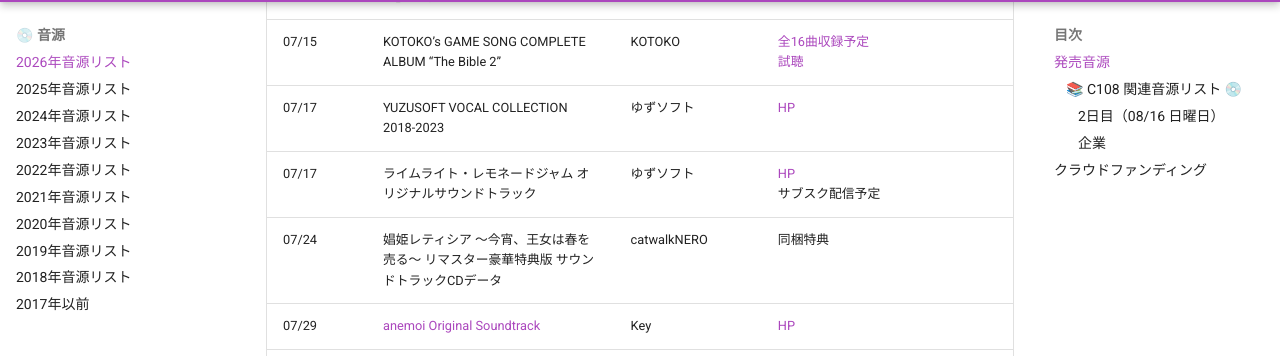
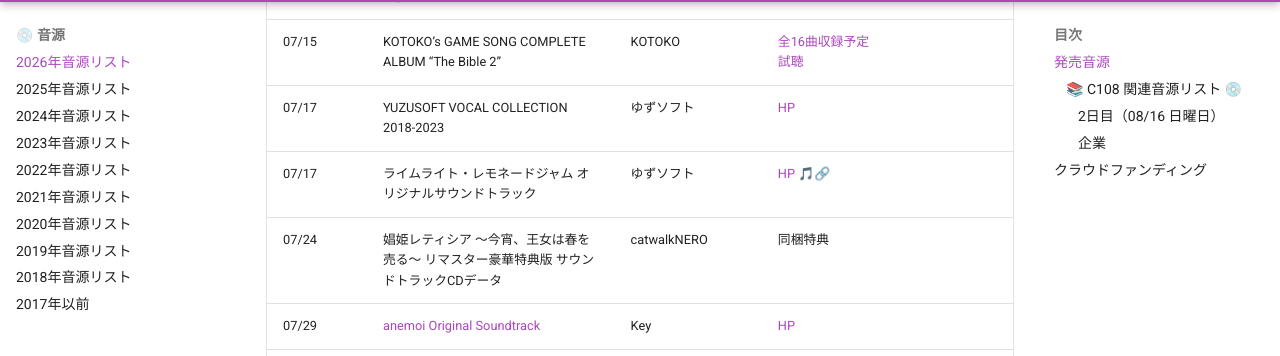
Before and after one commit to onihusube/ensonglog, an MkDocs documentation site: the page built from docs/2026/音源.md, in a window 1280 px wide and 900 px high, scrolled down 9172 px. Shown: the part 94-450 px from the top of the window. Built offline with MkDocs 1.6.1 and Material for MkDocs 9.7.7, drawn with Linux system fonts in a browser that asks for light colours; comment, search, counter and statistics services are not loaded.

Commit message:
ララジャムサントラ配信

```diff
--- a/docs/2026/音源.md
+++ b/docs/2026/音源.md
@@ -132,7 +132,7 @@
 | 07/11 | マガルミナ ED「キセキプロトスター」 配信 | Purple Software | [🎵🔗](https://linkco.re/G5Y123vS) |
 | 07/15 | KOTOKO’s GAME SONG COMPLETE ALBUM “The Bible 2” | KOTOKO | [全16曲収録予定](https://www.kotoko.asia/posts/news/dfgytr) </br> [試聴](https://www.youtube.com/watch?v=0nfMIps6A8Y) |
 | 07/17 | YUZUSOFT VOCAL COLLECTION 2018-2023 | ゆずソフト | [HP](https://www.yuzu-soft.com/lllj_goods2026.html) |
-| 07/17 | ライムライト・レモネードジャム オリジナルサウンドトラック | ゆずソフト | [HP](https://www.yuzu-soft.com/lllj_goods2026.html) </br> サブスク配信予定 |
+| 07/17 | ライムライト・レモネードジャム オリジナルサウンドトラック | ゆずソフト | [HP](https://www.yuzu-soft.com/lllj_goods2026.html) [🎵🔗](https://nex-tone.link/A00221589) |
 | 07/24 | 娼姫レティシア ～今宵、王女は春を売る～ リマスター豪華特典版 サウンドトラックCDデータ | catwalkNERO | 同梱特典 |
 | 07/29 | [anemoi Original Soundtrack](./音源個別/anemoi%20Original%20Soundtrack.md) | Key | [HP](https://key.visualarts.gr.jp/anemoi/sound.html) |
 | 07/31 | [ぼっちな魔王と俺の塔 ソングコレクションCD](./音源個別/ぼっちな魔王と俺の塔%20ソングコレクションCD.md) | KarinProject | 巨塔edition 特典 |
```
